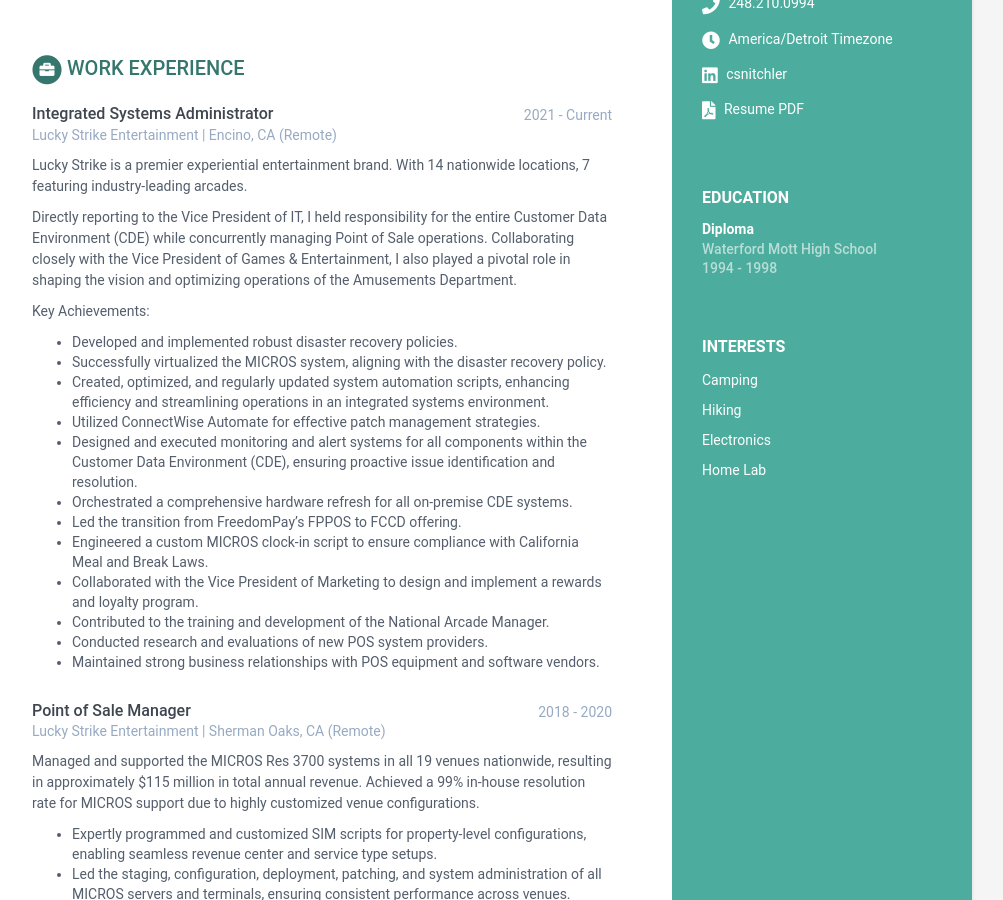
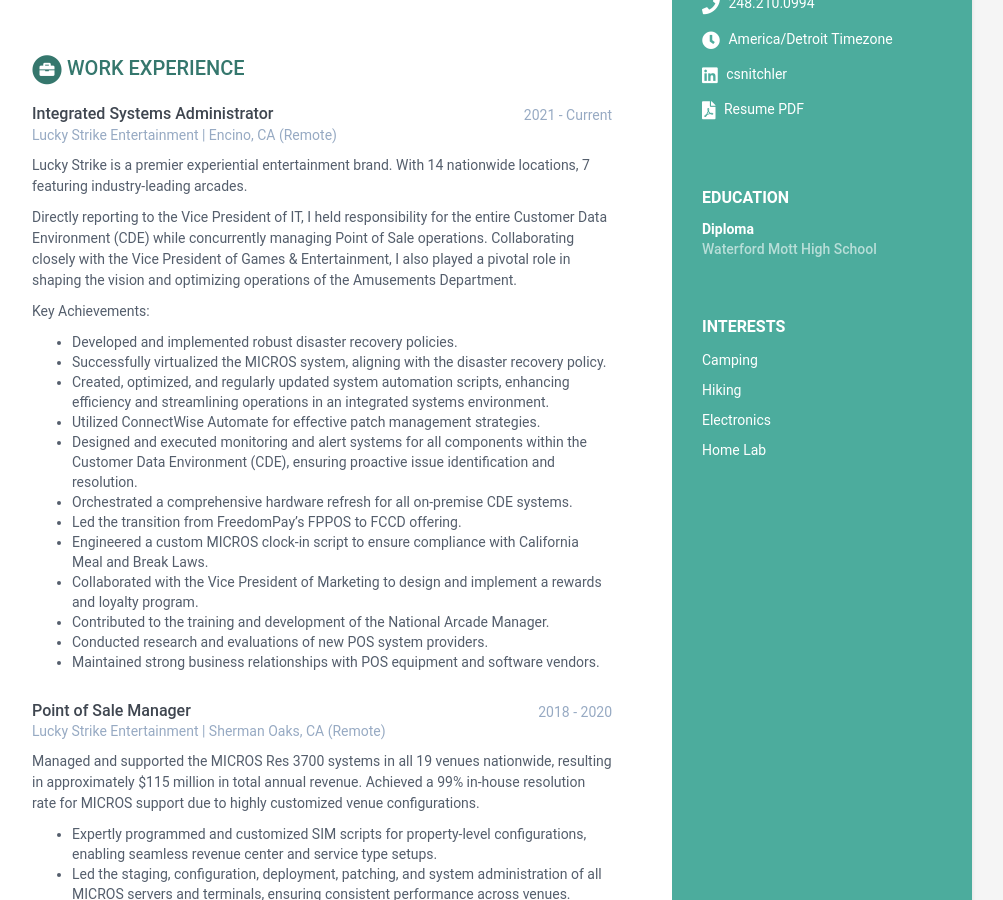
Before and after one commit to cdigitaldetroit/resume, a Jekyll site: the page built from index.html, in a window 1280 px wide and 900 px high, scrolled down 375 px. Shown: the whole window, without its empty margins (168-1171 px from the left). Built offline with Jekyll 4.4.1, drawn with Linux system fonts in a browser that asks for light colours.

Commit message:
edit edu

```diff
--- a/_data/data.yml
+++ b/_data/data.yml
@@ -61,7 +61,7 @@
     info:
       - degree: Diploma
         university: Waterford Mott High School
-        time: 1994 - 1998
+        time:
         details: |
 experiences:
     title: Work Experience
```
